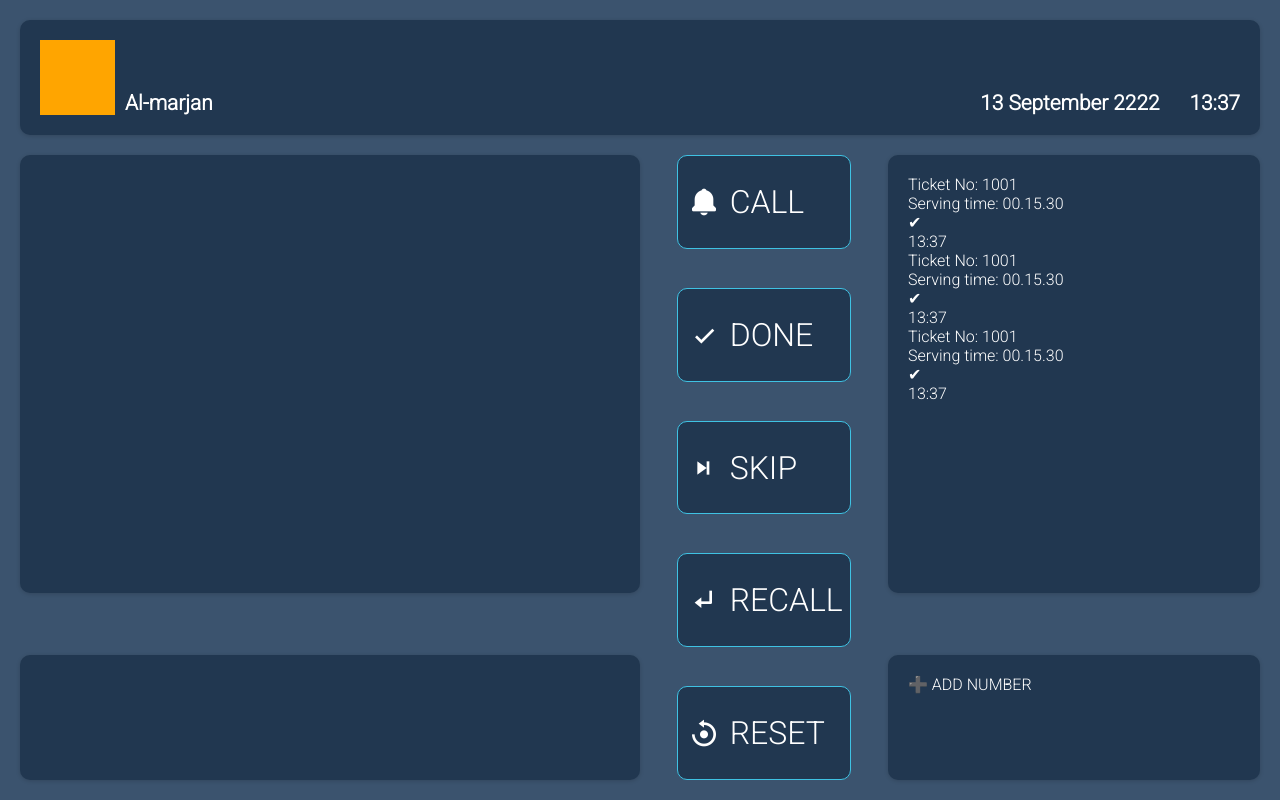
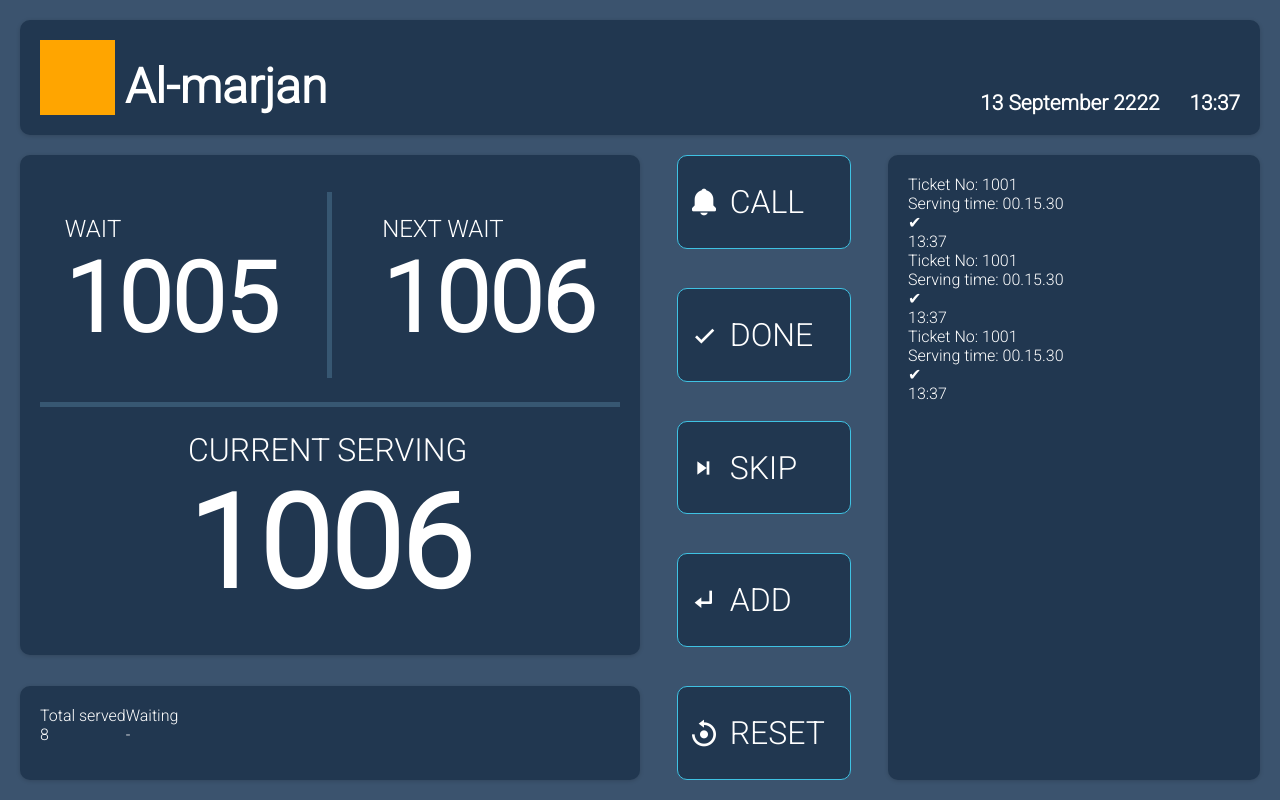
Before and after one commit to DeadanDev/queue-system, a website: page public/backup/counter.html in a window 1280 px wide. Drawn offline with nearby package versions, Linux system fonts and the light colour scheme.

Commit message:
updates on content

```diff
--- a/public/backup/counter.html
+++ b/public/backup/counter.html
@@ -26,12 +26,34 @@
         <div class="body">
             <div class="count">
                 <div class="queue card">
-                    <div class="prev-next"></div>
-                    <div class="current"></div>
+                    <div class="prev-next">
+                        <div class="num">
+                            <div class="label">Wait</div>
+                            <div class="value">1005</div>
+                        </div>
+                        <div class="seperator"></div>
+                        <div class="num">
+                            <div class="label">Next wait</div>
+                            <div class="value">1006</div>
+                        </div>
+                    </div>
+                    <div class="seperator"></div>
+                    <div class="current">
+                        <div class="num">
+                            <div class="label">Current serving</div>
+                            <div class="value">1006</div>
+                        </div>
+                    </div>
                 </div>
                 <div class="summary card">
-                    <div class="total"></div>
-                    <div class="waiting"></div>
+                    <div class="total">
+                        <div class="label">Total served</div>
+                        <div class="value">8</div>
+                    </div>
+                    <div class="waiting">
+                        <div class="label">Waiting</div>
+                        <div class="value">-</div>
+                    </div>
                 </div>
             </div>
             <div class="functions">
@@ -64,7 +86,7 @@
                         <i class='bx bx-subdirectory-left'></i>
                     </div>
                     <div class="label">
-                        Recall
+                        Add
                     </div>
                 </div>
                 <div class="btn-fx">
@@ -109,9 +131,6 @@
                         </div>
                     </div>
                 </div>
-                <div class="btn-add-number card">
-                    ➕ ADD NUMBER
-                </div>
             </div>
         </div>
     </div>
--- a/public/backup/styles/counter.scss
+++ b/public/backup/styles/counter.scss
@@ -25,6 +25,8 @@ $COLOR_CARD: #213750;
         gap: 10px;
 
         align-items: flex-end;
+
+        font-size: 6vh;
 
         & .logo {
             height: 75px;
@@ -63,11 +65,81 @@ $COLOR_CARD: #213750;
         flex-direction: column;
         justify-content: space-between;
 
-        & > div:nth-child(1) {
-            flex: 0 0 70%;
+        & > .queue {
+            flex: 0 0 80%;
         }
-        & > div:nth-child(2) {
-            flex: 0 0 20%;
+        & > .summary {
+            flex: 0 0 15%;
+
+            display: flex;
+        }
+
+        & > .list {
+            flex: 0 0 100%;
+        }
+    }
+
+    & .queue {
+        display: flex;
+        flex-direction: column;
+        justify-content: space-around;
+        align-items: center;
+
+        & > .prev-next {
+            flex: 0 0 45%;
+            width: 100%;
+        }
+        & > .current {
+            flex: 0 0 45%;
+            width: 100%;
+        }
+
+        & > .prev-next {
+            display: flex;
+            justify-content: space-around;
+            align-items: center;
+
+            & > .seperator {
+                width: 5px;
+                height: 90%;
+
+                background: #375772;
+            }
+
+            & > .num {
+                & > .label {
+                    font-size: 3vh;
+                    text-transform: uppercase;
+                }
+                & > .value {
+                    font-size: 12vh;
+                    font-weight: bold;
+                }
+            }
+        }
+
+        & > .current {
+            display: flex;
+            justify-content: center;
+            align-items: center;
+
+            & > .num {
+                & > .label {
+                    font-size: 4vh;
+                    text-transform: uppercase;
+                }
+                & > .value {
+                    font-size: 16vh;
+                    font-weight: bold;
+                }
+            }
+        }
+
+        & > .seperator {
+            height: 5px;
+            width: 100%;
+
+            background: #375772;
         }
     }
 
```
Also changed, not shown: public/backup/styles/counter.css, 1 other file.
